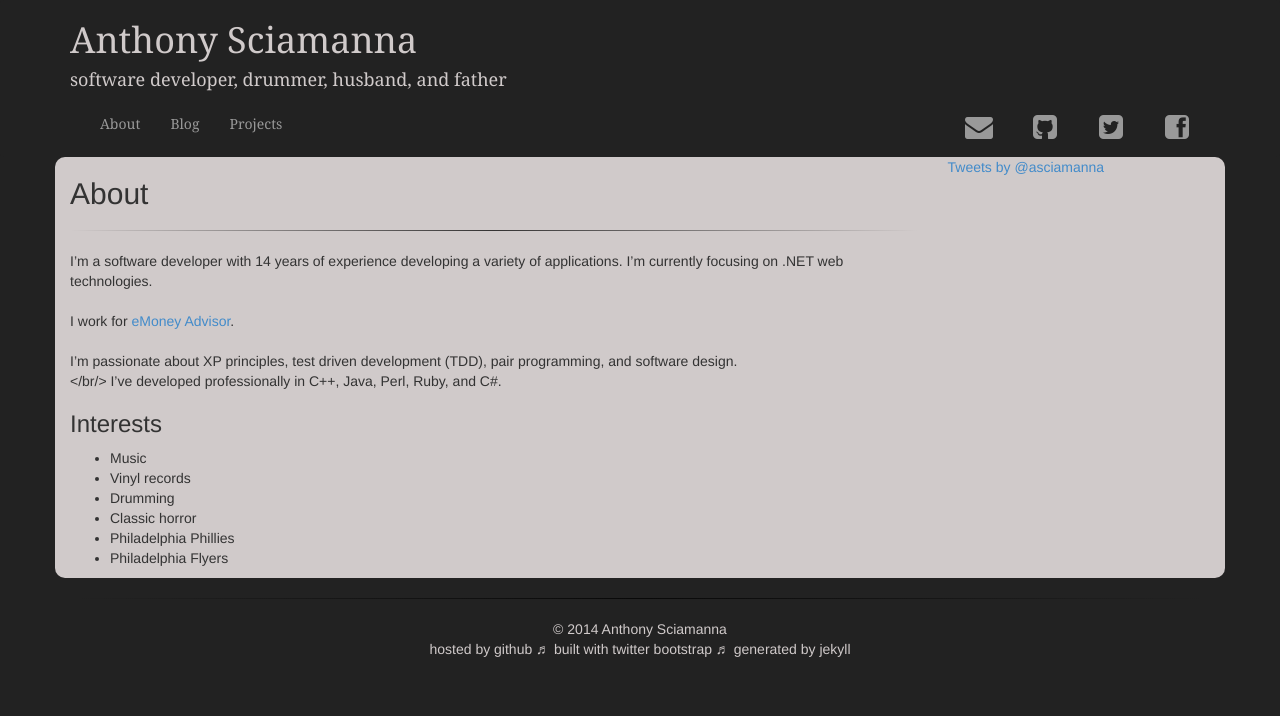
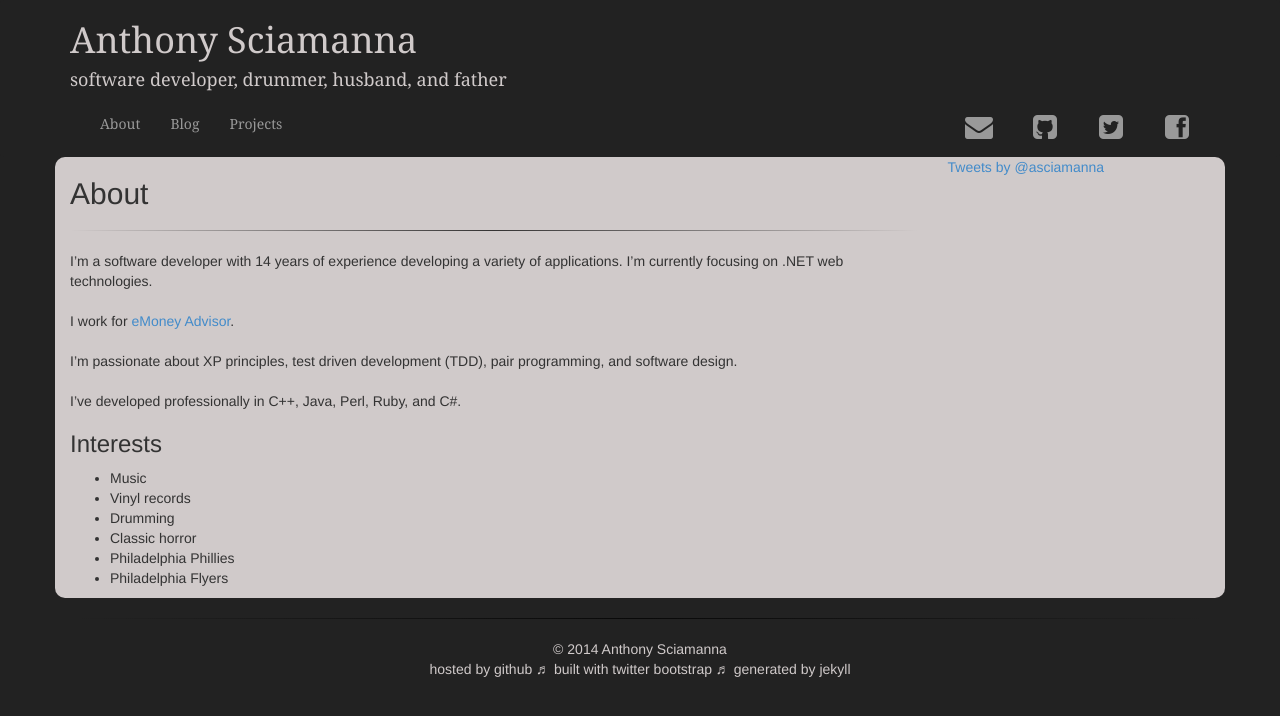
Before and after one commit to asciamanna/asciamanna.github.io, a Jekyll site: the page built from index.md, in a window 1280 px wide. Shown: the top 716 px of the page. Built offline with Jekyll 4.4.1, drawn with Linux system fonts in a browser that asks for light colours; nearby versions of some CDN libraries; comment, search, counter and statistics services are not loaded.

Commit message:
typo on index page.

```diff
--- a/index.md
+++ b/index.md
@@ -12,7 +12,7 @@ I work for [eMoney Advisor](http://www.emoneyadvisor.com).
 I'm passionate about XP principles, test driven development (TDD), pair
 programming, and software
 design.
-<br/></br/>
+<br/><br/>
 I've developed professionally in C++, Java, Perl, Ruby, and C#.
 
 ###Interests
```
